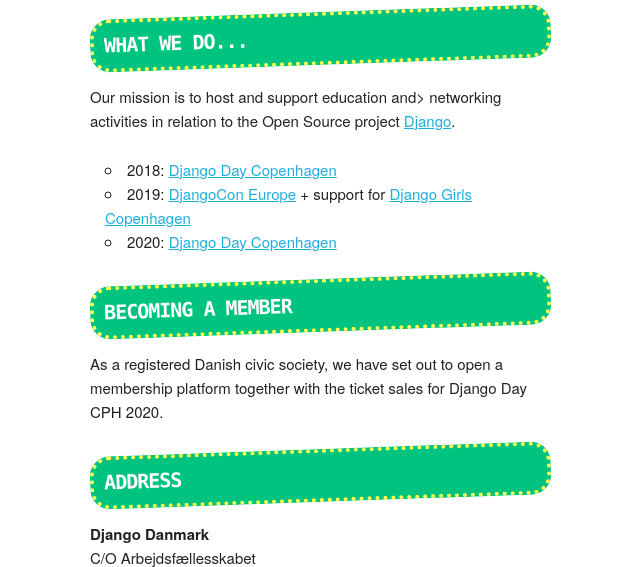
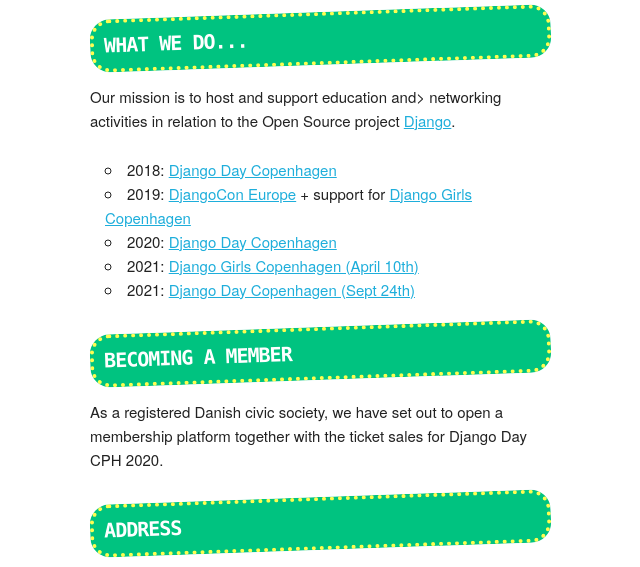
Before and after one commit to django-denmark/django-denmark.org, a Django app: page / in a window 1280 px wide. Shown: the part 506-1073 px from the top of the page, without its empty margins (70-710 px from the left). Run offline with Django 3.2, Linux system fonts and the light colour scheme.

Commit message:
Add 2021 activities

```diff
--- a/membership/templates/membership/start.html
+++ b/membership/templates/membership/start.html
@@ -22,6 +22,8 @@
     <li>2018: <a href="https://djangocph.dk/">Django Day Copenhagen</a></li>
     <li>2019: <a href="https://2019.djangocon.eu/">DjangoCon Europe</a> + support for <a href="https://twitter.com/dgcopenhagen">Django Girls Copenhagen</a></li>
     <li>2020: <a href="https://djangocph.dk/">Django Day Copenhagen</a></li>
+    <li>2021: <a href="https://djangogirls.org/copenhagen/">Django Girls Copenhagen (April 10th)</a></li>
+    <li>2021: <a href="https://djangocph.dk/">Django Day Copenhagen (Sept 24th)</a></li>
 </ul>
 
 <h2>Becoming a member</h2>
```
